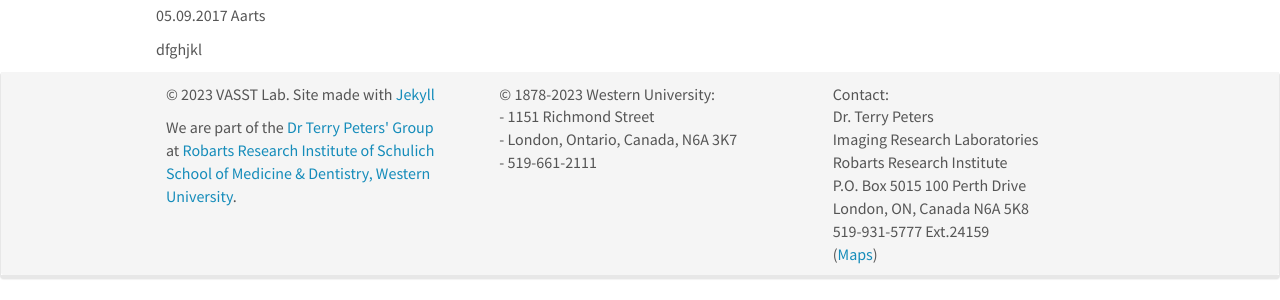
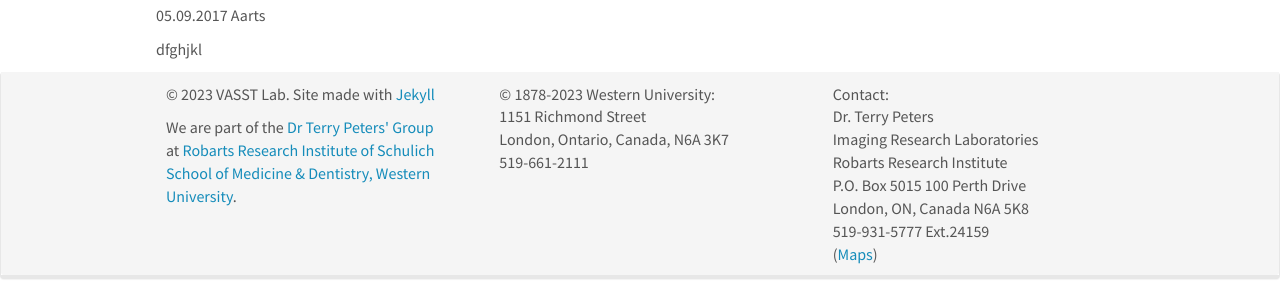
Before and after one commit to CharlesYCX/vasst-lab, a Jekyll site: the page built from _pages/mini_lecture_series.md, in a window 1280 px wide. Shown: the part 178-478 px from the top of the page. Built offline with Jekyll 4.4.1, drawn with Linux system fonts in a browser that asks for light colours; nearby versions of some CDN libraries.

```diff
--- a/_includes/footer.html
+++ b/_includes/footer.html
@@ -14,9 +14,9 @@
 		</div>
 		<div class="col-sm-4">
 		  © 1878-2023 Western University:<br />
-      - 1151 Richmond Street<br />
-		  - London, Ontario, Canada, N6A 3K7<br />
-		  - 519-661-2111
+      1151 Richmond Street<br />
+		  London, Ontario, Canada, N6A 3K7<br />
+		  519-661-2111
 		</div>
 		<div class="col-sm-4">
 		  Contact:<br />
```
